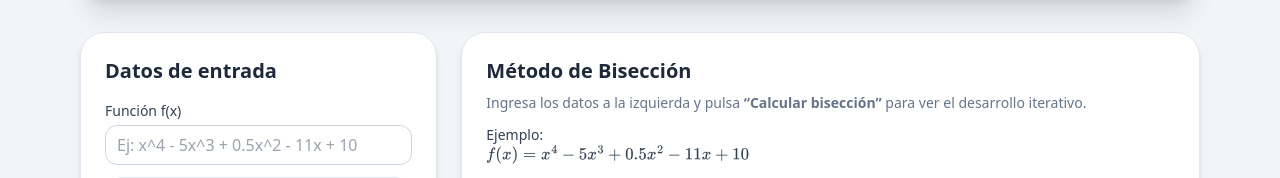
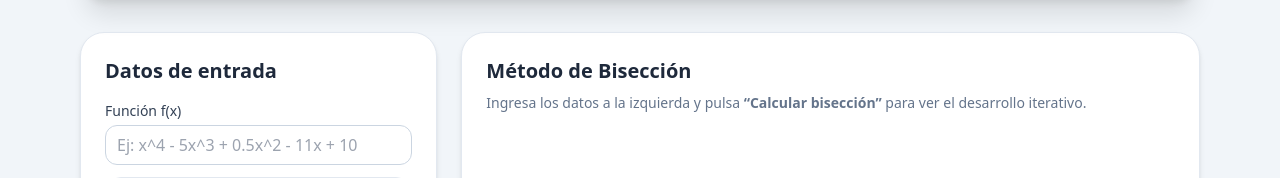
Before and after one commit to AndreEJA/pyGauss, a Python web app: template app/templates/biseccion.html in a window 1280 px wide. Shown: the part 263-441 px from the top of the page. Run offline with Jinja, Linux system fonts and the light colour scheme; the template is opened without the code that fills it, so the values that code supplies are empty; some libraries are stand-ins or nearby versions.

Commit message:
eliminar ejemplo por defecto

```diff
--- a/app/templates/biseccion.html
+++ b/app/templates/biseccion.html
@@ -350,14 +350,6 @@
         Ingresa los datos a la izquierda y pulsa
         <span class="font-semibold">“Calcular bisección”</span> para ver el desarrollo iterativo.
       </p>
-
-      <!-- Ejemplo fijo con la función del enunciado, también en LaTeX -->
-      <p class="mt-3 text-sm text-slate-700">
-        Ejemplo:
-        <span class="ml-1">
-          \( f(x) = x^4 - 5x^3 + 0.5x^2 - 11x + 10 \)
-        </span>
-      </p>
     {% endif %}
   </div>
 </section>
```
